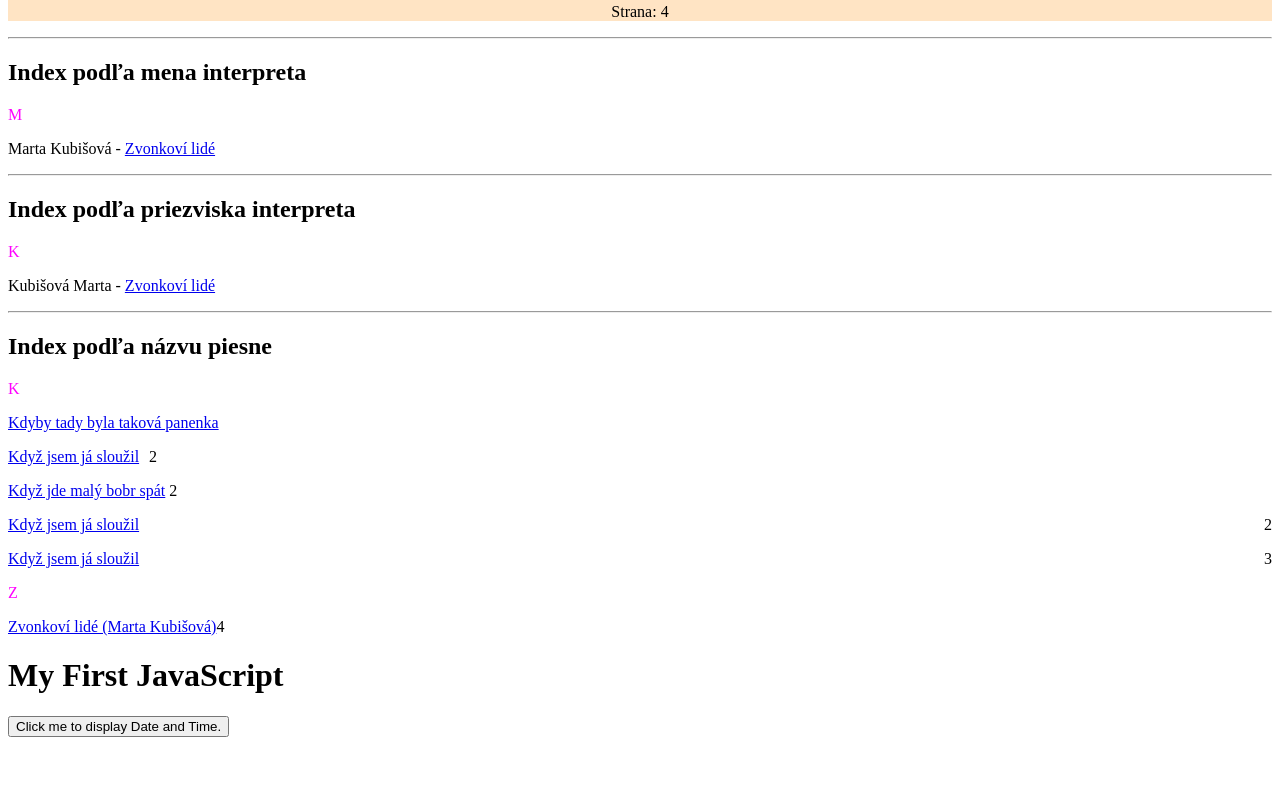
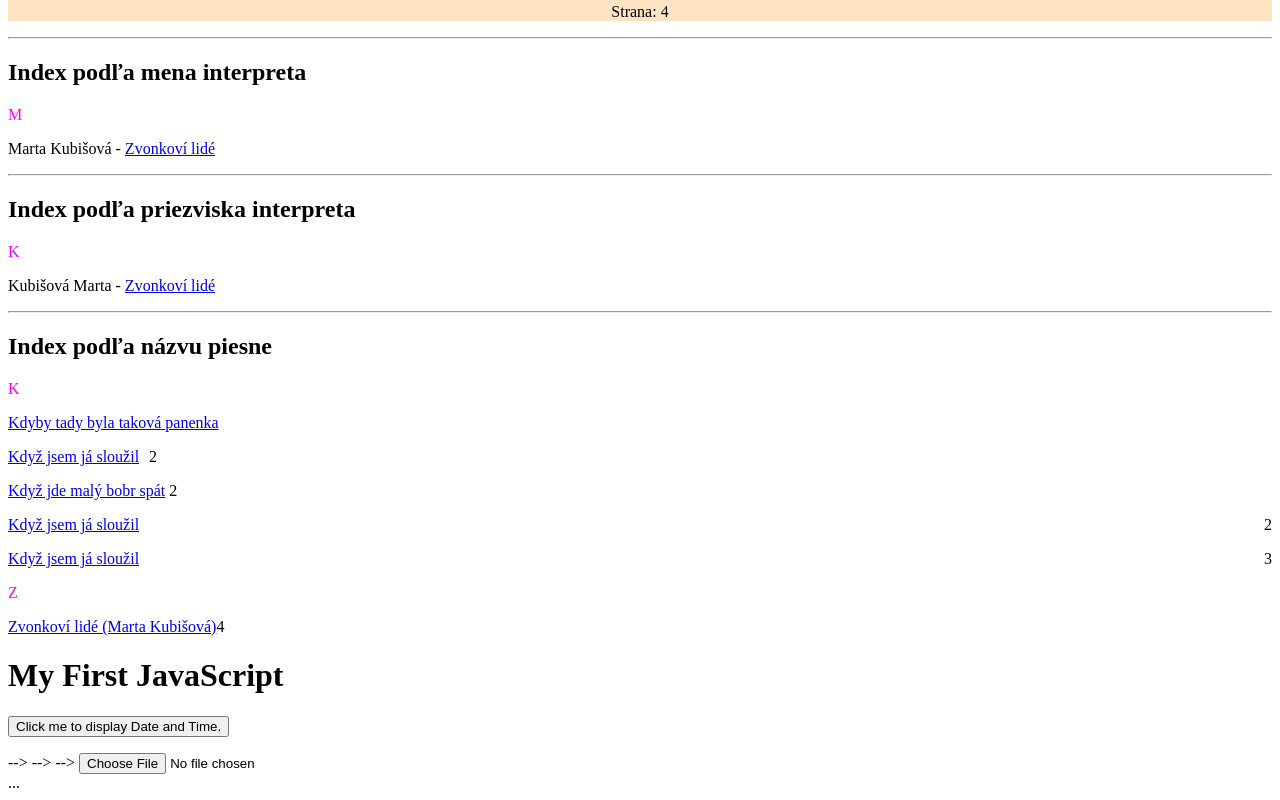
Before and after one commit to solarpete/sPevniK, a plain HTML site: page sPevniK.html in a window 1280 px wide. Shown: the part 3936-4736 px from the top of the page. Before the commit the page ends 4689 px from the top, so only its background shows below. Drawn offline with Linux system fonts and the light colour scheme; no server answers.

Commit message:
Pokusy nacitania zo suboru - vacsinou neuspesne

```diff
--- a/sPevniK.html
+++ b/sPevniK.html
@@ -290,6 +290,88 @@ Click me to display Date and Time.</button>
 
 <p id="demo"></p>
 <!-- Koniec skusky -->
+
+<!-- Javascript je tu pred koncom body elementu, aby nespomaloval nacitanie stranky: -->
+<!-- <button type="button"  -->
+<!-- onclick="readTextFile("file:///C:/Users/Peter/Google Drive/gitara/Spevniky/spevnik_PK.cho");"> -->
+<!-- Click me to display Date and Time.</button> -->
+
+<!-- <script> -->
+<!-- window.alert(5 + 6); -->
+<!-- </script> -->
+
+<!-- <!-- Priklad nacitania suboru, ktory ale funguje len vo Firefoxe (z ntice vyskusanych: --> -->
+<!-- <!-- Chrome, Firefox, Internet Explorer, Opera,  --> -->
+<!-- <script> -->
+  <!-- console.log(5 + 7); -->
+
+  <!-- function readTextFile(file) -->
+  <!-- { -->
+    <!-- var rawFile = new XMLHttpRequest(); -->
+    <!-- rawFile.open("GET", file, false); -->
+    <!-- rawFile.onreadystatechange = function () -->
+    <!-- { -->
+      <!-- if(rawFile.readyState === 4) -->
+      <!-- { -->
+        <!-- if(rawFile.status === 200 || rawFile.status == 0) -->
+        <!-- { -->
+          <!-- var allText = rawFile.responseText; -->
+          <!-- alert(allText); -->
+        <!-- } -->
+      <!-- } -->
+    <!-- } -->
+    <!-- rawFile.send(null); -->
+  <!-- } -->
+  <!-- <!-- readTextFile("file:///C:/your/path/to/file.txt"); --> -->
+  <!-- window.alert(5 + 6); -->
+  <!-- console.log(5 + 8); -->
+  <!-- readTextFile("spevnik_PK.cho"); -->
+  <!-- console.log(5 + 9); -->
+  <!-- window.alert(5 + 6); -->
+<!-- </script> -->
+
+<script>
+  var oRequest = new XMLHttpRequest();
+  <!-- var sURL = "http://" -->
+           <!-- + self.location.hostname -->
+           <!-- + "/faq/requested_file.htm"; -->
+  <!-- var sURL = "http://" -->
+           <!-- + self.location.hostname -->
+           <!-- + "/sPevniK.cho"; -->
+  var sURL = "sPevniK.cho";
+
+  oRequest.open("GET",sURL,false);
+  <!-- oRequest.open("GET",sURL,true); Nefunguje! -->
+  oRequest.setRequestHeader("User-Agent",navigator.userAgent);
+  oRequest.send(null)
+
+  if (oRequest.status==200) alert(oRequest.responseText);
+  else alert("Error executing XMLHttpRequest call!");
+</script>
+
+    <script>
+      var openFile = function(event) {
+        var input = event.target;
+
+        var reader = new FileReader();
+        reader.onload = function(){
+          var text = reader.result;
+          var node = document.getElementById('output');
+          node.innerText = text;
+          console.log(reader.result.substring(0, 200));
+        };
+        reader.readAsText(input.files[0]);
+        <!-- reader.readAsText("spevnik_PK.cho"); -->
+      };
+    </script>
+
+    <!-- <input type='file' accept='text/plain' onchange='openFile(event)'><br> -->
+    <input type='file' accept='text/plain' onchange='openFile(event)' value='/spevnik_PK.cho'><br>
+    <div id='output'>
+    ...
+    </div>
+
+
 </body>
 </html>
 
```
